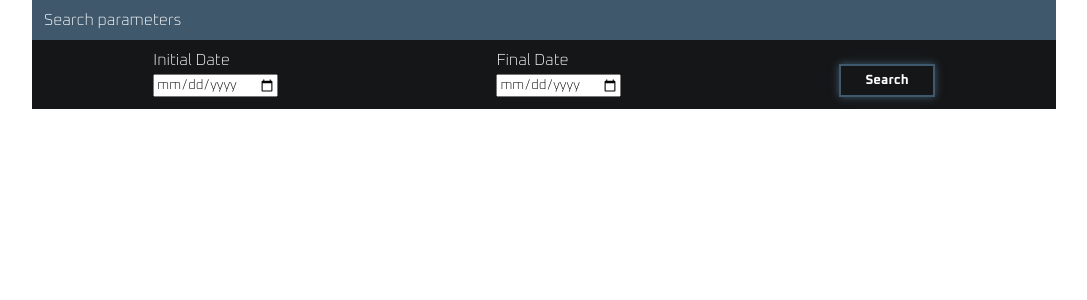
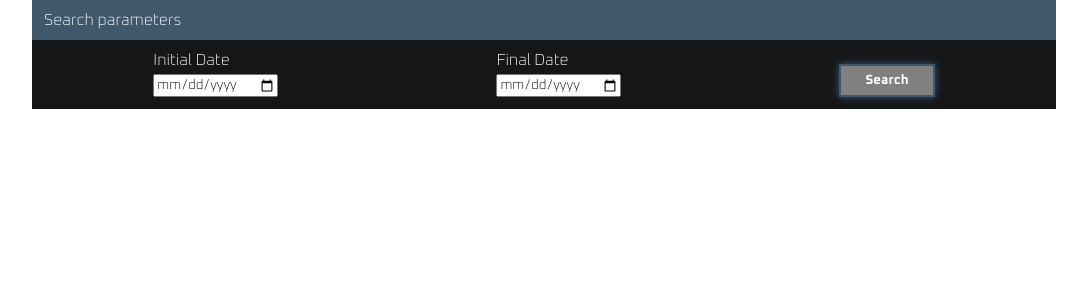
Before and after one commit to nickojs/near-earth-objects, a React (Create React App) app: page / in a window 1280 px wide. Shown: the top 300 px of the page, without its empty margins (96-1183 px from the left). Built offline with nearby package versions, Linux system fonts and the light colour scheme.

Commit message:
Added disabled styles to general Button style

```diff
--- a/src/generalStyles.js
+++ b/src/generalStyles.js
@@ -32,4 +32,7 @@ export const Button = styled.button`
   }
 
   :active{ transform: translateX(-5px); }
+
+  :disabled{ background: grey; color: white; }
+
 `;
```
